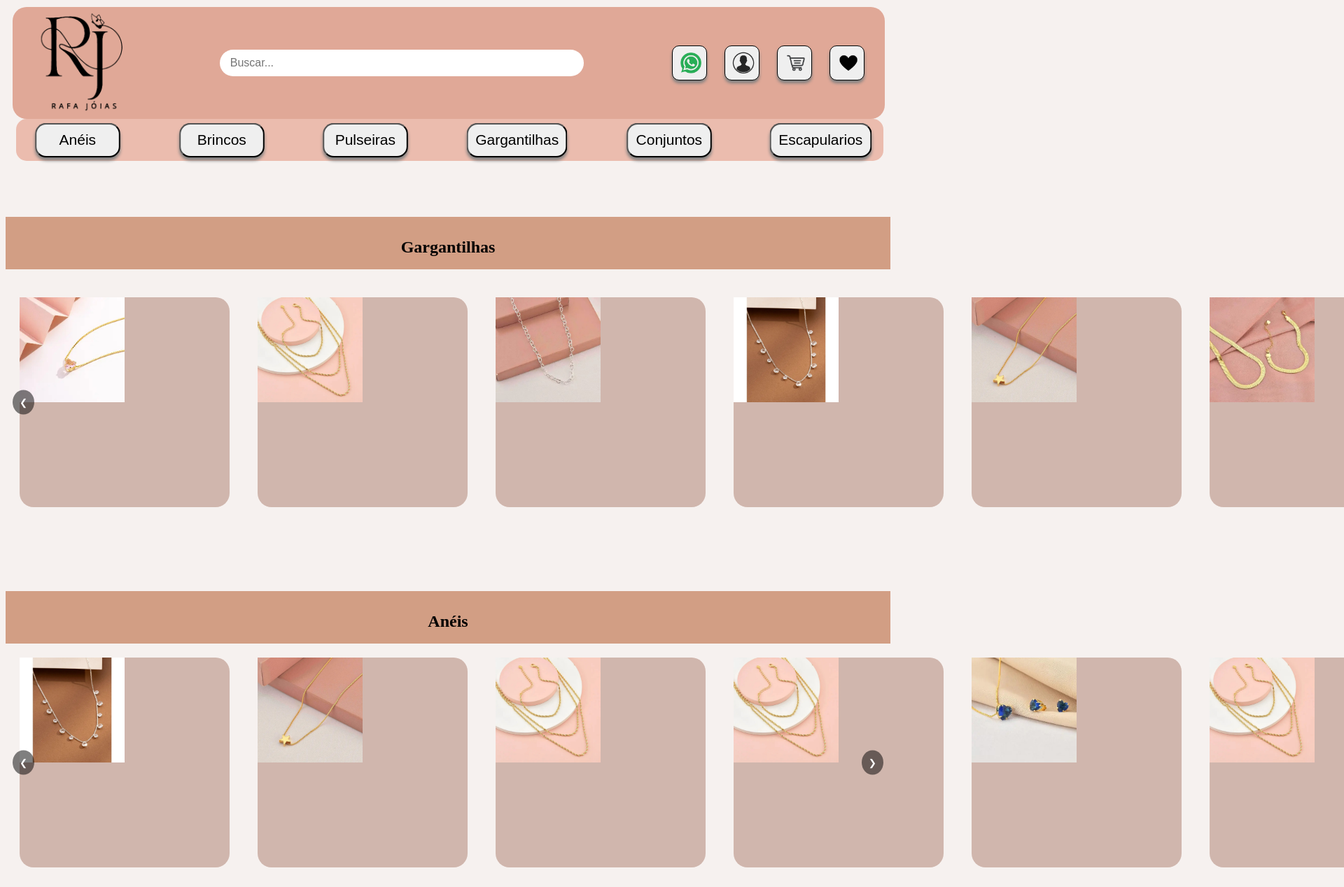
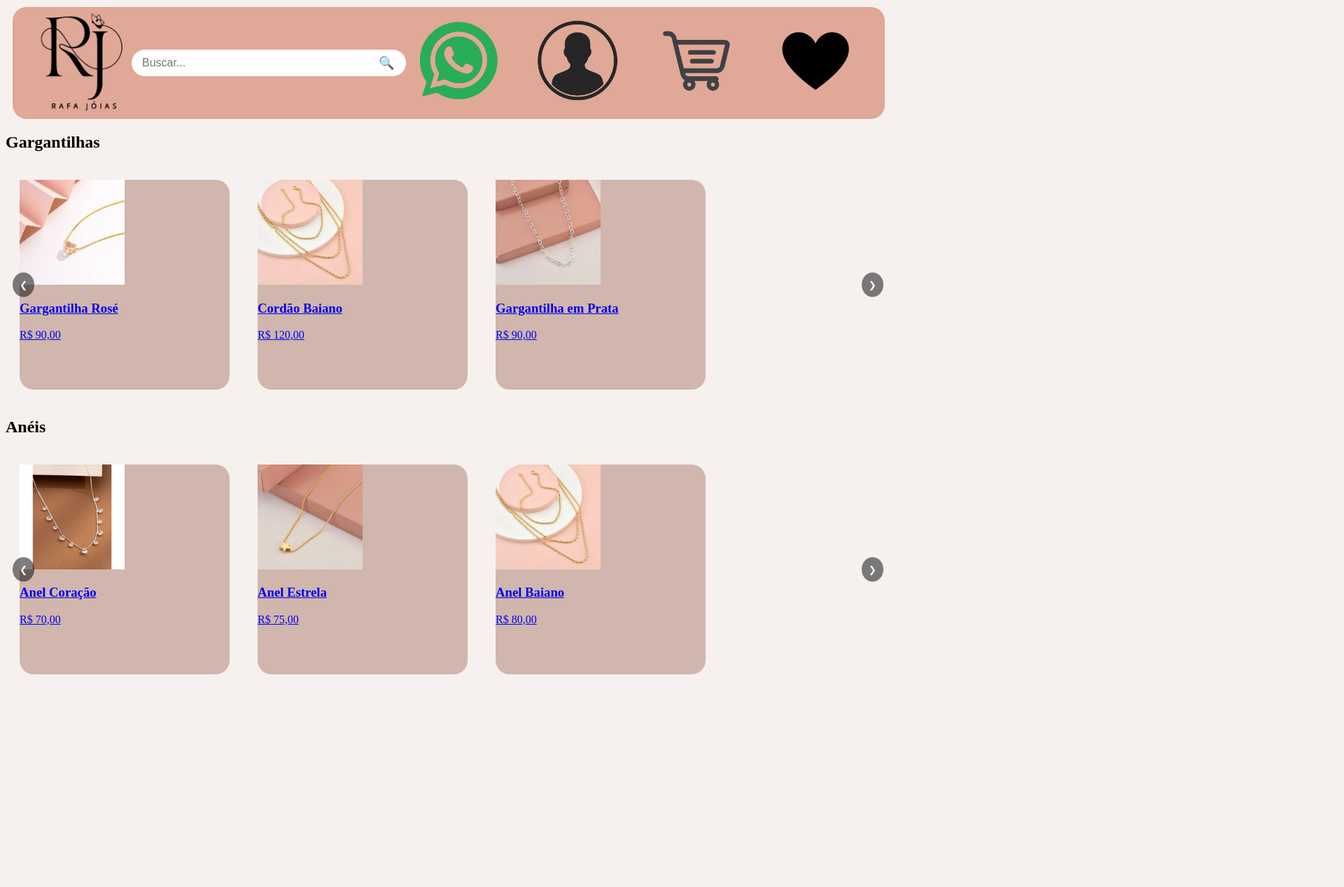
Before and after one commit to emanuelyboschen29/Site, a plain HTML site: page Index/main.html in a window 1280 px wide. Shown: the top 1268 px of the page at 70% size, 1920 px wide, since content can reach past the window. After the commit the page ends 992 px from the top, so only its background shows below. Drawn offline with Linux system fonts and the light colour scheme.

Commit message:
Add files via upload

```diff
--- a/Index/main.html
+++ b/Index/main.html
@@ -7,70 +7,95 @@
     <link rel="stylesheet" href="/style/style2.css">
     <title>Rafa Joias Folheadas</title>
 </head>
-
 <body>
   <header>
   <div class="bloco">
-            <a href="http://127.0.0.1:5500/Index/main.html#"><img src="/img/logo.jfif" alt="Logo da empresa"></a>
+    <a href="http://127.0.0.1:5500/Index/main.html#">
+      <img src="/img/logo.jfif" alt="Logo da empresa" class="logo">
+    </a>
+
     <form class="pesquisa">
       <input type="search" placeholder="Buscar...">
-                <button type="submit"></button>
+      <button type="submit">🔍</button>
     </form>
+
     <nav class="icones">
-                <button class="botao2"><a href="#" id="zap"><img src="/img/zap.png" alt=""></a></button>
-                <button class="botao2"><a href="#" id="perfil"><img src="/img/perfil.png" alt=""></a></button>
-                <button class="botao2"><a href="#" id="carrinho"><img src="/img/carrinho.png" alt="carrinho"></a></button>
-                <button class="botao2"><a href="#" id="favoritos"><img src="/img/Favoritos.png" alt="favoritos"></a></button>
+      <a href="#" class="icon-btn">
+        <img src="/img/zap.png" alt="WhatsApp">
+      </a>
+      <a href="#" class="icon-btn">
+        <img src="/img/perfil.png" alt="Perfil">
+      </a>
+      <a href="#" class="icon-btn">
+        <img src="/img/carrinho.png" alt="Carrinho">
+      </a>
+      <a href="#" class="icon-btn">
+        <img src="/img/Favoritos.png" alt="Favoritos">
+      </a>
     </nav>
   </div>
-        <div class="bloco2">
-            <button class="botão">Anéis</button>
-            <button class="botão">Brincos</button>
-            <button class="botão">Pulseiras</button>
-            <button class="botão">Gargantilhas</button>
-            <button class="botão">Conjuntos</button>
-            <button class="botão">Escapularios</button>
-        </div>
 </header>
-
-    <section class="titulo_gargantilha">
-        <h1>Gargantilhas</h1>
-    </section>
-    <section class="blocoGargantilha">
+  <section>
+    <h1 id="titulos">Gargantilhas</h1>
     <div class="carrossel">
       <button class="prev">&#10094;</button>
       <div class="carrossel-transicao">
-                <div class="card"><img src="/img/gargantilhaRosé.jpeg" alt=""></div>
-                <div class="card"><img src="/img/cordaoBaiano.jpeg" alt=""></div>
-                <div class="card"><img src="/img/gargantilhaPrata.jpeg" alt=""></div>
-                <div class="card"><img src="/img/colarCoracao.jpeg" alt=""></div>
-                <div class="card"><img src="/img/colarEstrela.jpeg" alt=""></div>
-                <div class="card"><img src="/img/Malha.jpeg" alt=""></div>
+        <div class="card">
+          <a href="paginaProduto.html">
+            <img src="/img/gargantilhaRosé.jpeg" alt="Gargantilha Rosé">
+            <h3>Gargantilha Rosé</h3>
+            <p>R$ 90,00</p>
+          </a>
+        </div>
+        <div class="card">
+          <a href="paginaProduto.html">
+            <img src="/img/cordaoBaiano.jpeg" alt="Cordão Baiano">
+            <h3>Cordão Baiano</h3>
+            <p>R$ 120,00</p>
+          </a>
+        </div>
+        <div class="card">
+          <a href="paginaProduto.html">
+            <img src="/img/gargantilhaPrata.jpeg" alt="Gargantilha em Prata">
+            <h3>Gargantilha em Prata</h3>
+            <p>R$ 90,00</p>
+          </a>
+        </div>
       </div>
       <button class="next">&#10095;</button>
     </div>
   </section>
 
-
-    <section class="titulo_anel">
+  <section>
     <h1>Anéis</h1>
-    </section>
-    <section class="blocoAneis">
     <div class="carrossel">
       <button class="prev">&#10094;</button>
       <div class="carrossel-transicao">
-                <div class="card"><img src="/img/colarCoracao.jpeg" alt=""></div>
-                <div class="card"><img src="/img/colarEstrela.jpeg" alt=""></div>
-                <div class="card"><img src="/img/cordaoBaiano.jpeg" alt=""></div>
-                 <div class="card"><img src="/img/cordaoBaiano.jpeg" alt=""></div>
-                  <div class="card"><img src="/img/ConjuntoAzul.jpeg" alt=""></div>
-                   <div class="card"><img src="/img/cordaoBaiano.jpeg" alt=""></div>
-
+        <div class="card">
+          <a href="paginaProduto.html">
+            <img src="/img/colarCoracao.jpeg" alt="Anel Coração">
+            <h3>Anel Coração</h3>
+            <p>R$ 70,00</p>
+          </a>
+        </div>
+        <div class="card">
+          <a href="paginaProduto.html">
+            <img src="/img/colarEstrela.jpeg" alt="Anel Estrela">
+            <h3>Anel Estrela</h3>
+            <p>R$ 75,00</p>
+          </a>
+        </div>
+        <div class="card">
+          <a href="paginaProduto.html">
+            <img src="/img/cordaoBaiano.jpeg" alt="Anel Baiano">
+            <h3>Anel Baiano</h3>
+            <p>R$ 80,00</p>
+          </a>
+        </div>
       </div>
       <button class="next">&#10095;</button>
     </div>
   </section>
-
   <script>
     document.querySelectorAll('.carrossel').forEach(carrossel => {
       const track = carrossel.querySelector('.carrossel-transicao');
@@ -81,8 +106,7 @@
       let index = 0;
 
       const getCardWidth = () =>
-                cards[0].offsetWidth +
-                parseInt(getComputedStyle(cards[0]).marginRight) * 2;
+        cards[0].offsetWidth + 20;
 
       nextBtn.addEventListener('click', () => {
         index++;
```
Also changed, not shown: Index/paginaProduto.html (+1 -1 lines). Lines whose indentation alone changed are shown as unchanged.
